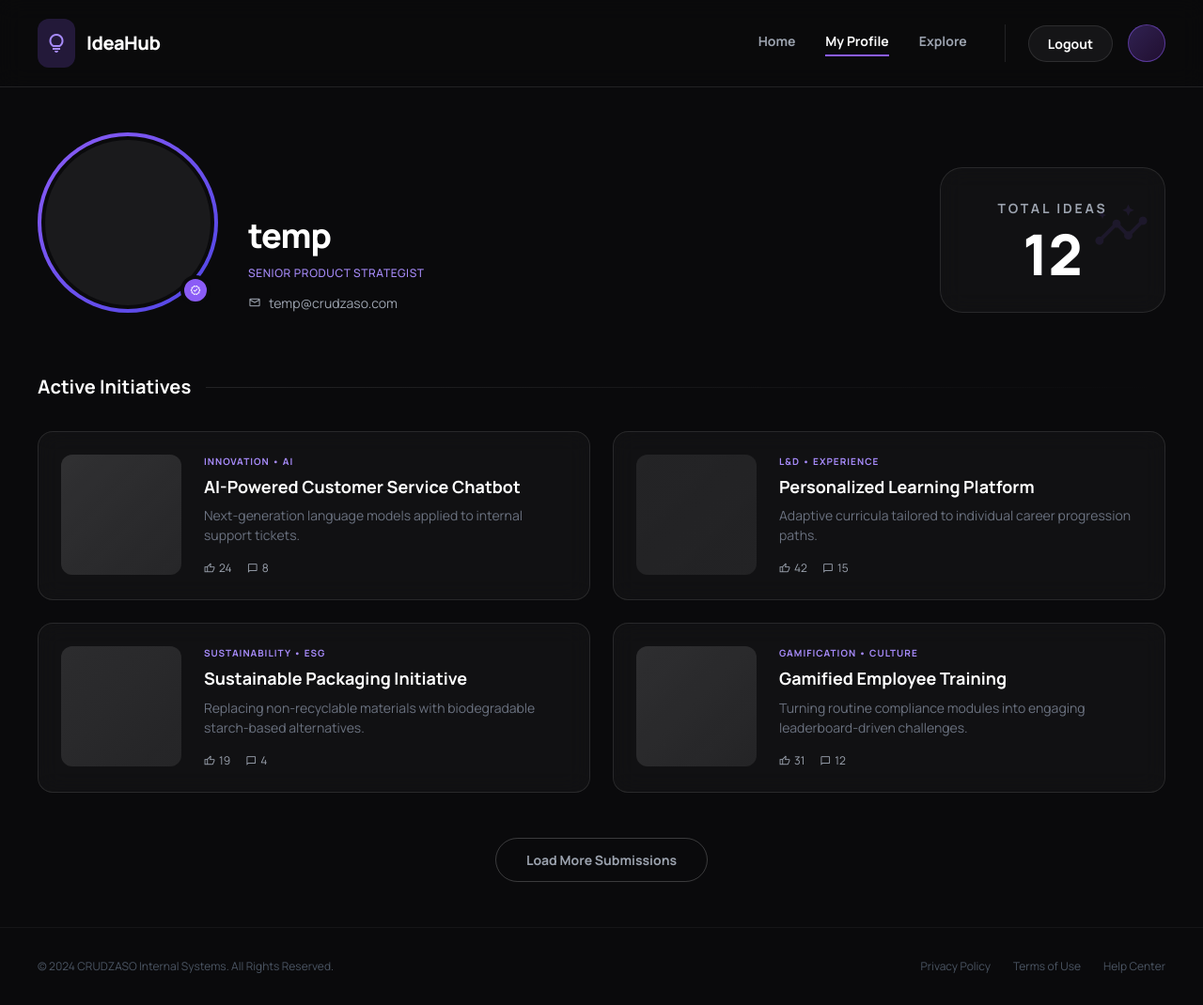
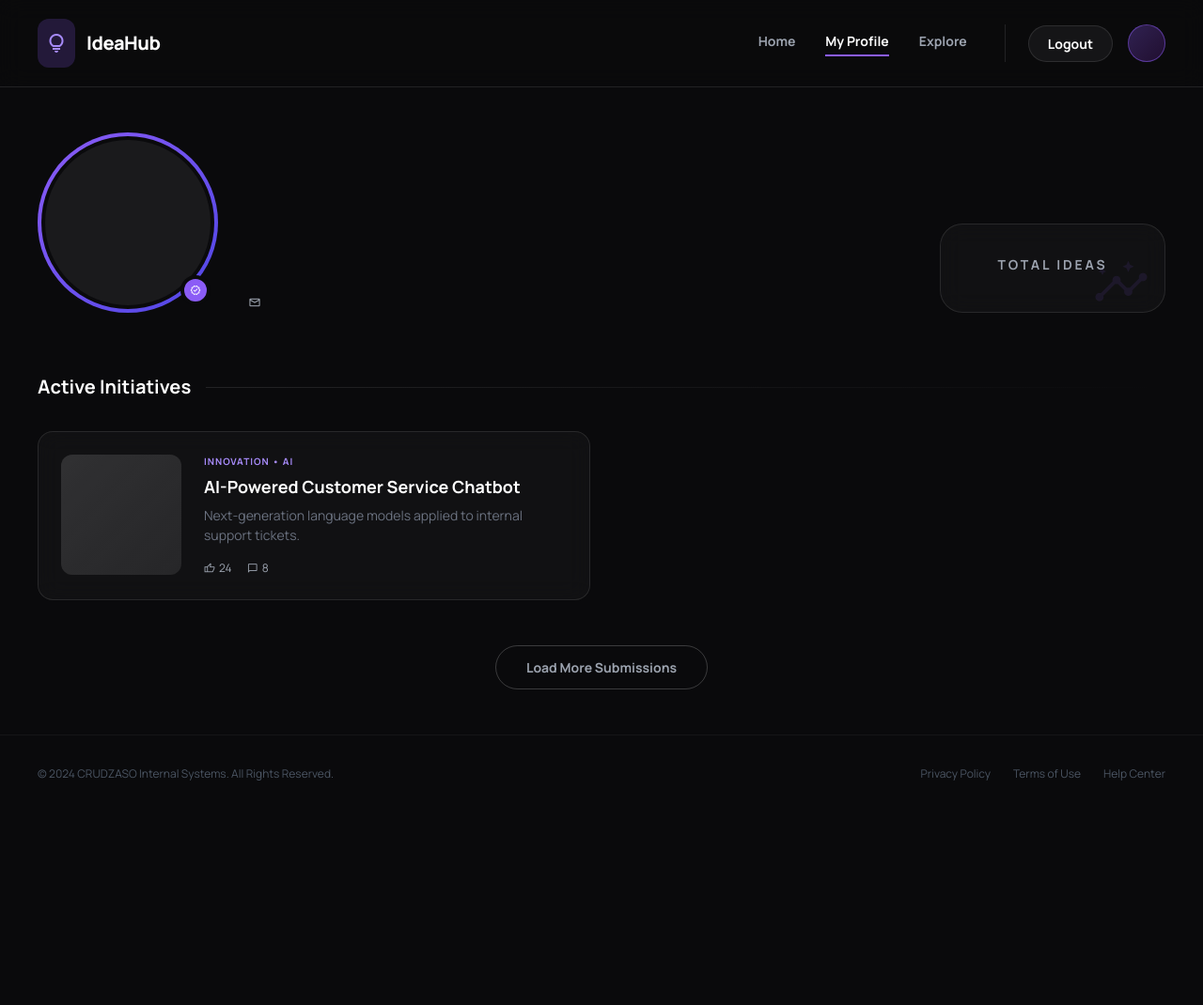
Before and after one commit to Mk1-mid/CRUDZASO-IdeaHub, a plain HTML site: page profile.html in a window 1280 px wide. Shown: the whole page at 94% size. After the commit the page ends 865 px from the top, so only its background shows below. Drawn offline with nearby package versions, Linux system fonts and the light colour scheme.

Commit message:
add : profile js

```diff
--- a/profile.html
+++ b/profile.html
@@ -88,11 +88,11 @@
             <!-- Profile Info -->
             <div class="profile-info">
               <div class="profile-details">
-                <h1 class="profile-name">temp</h1>
-                <p class="profile-role">Senior Product Strategist</p>
+                <h1 class="profile-name"></h1>
+                <p class="profile-role"></p>
                 <div class="profile-contact">
                   <span class="icon-mail">mail</span>
-                  <p class="text-contact">temp@crudzaso.com</p>
+                  <p class="text-contact"></p>
                 </div>
               </div>
             </div>
@@ -103,7 +103,7 @@
                 <span class="icon-stats">insights</span>
               </div>
               <p class="stats-label">Total Ideas</p>
-              <p class="stats-value">12</p>
+              <p class="stats-value"></p>
             </div>
           </div>
 
@@ -139,73 +139,12 @@
               </div>
             </div>
 
-            <!-- Idea Card 2 -->
-            <div class="idea-card">
-              <div class="idea-image idea-image-pink"></div>
-              <div class="idea-content">
-                <span class="idea-category">L&amp;D • Experience</span>
-                <h3 class="idea-title">Personalized Learning Platform</h3>
-                <p class="idea-description">
-                  Adaptive curricula tailored to individual career progression paths.
-                </p>
-                <div class="idea-stats">
-                  <span class="idea-stat">
-                    <span class="icon-stat">thumb_up</span>
-                    42
-                  </span>
-                  <span class="idea-stat">
-                    <span class="icon-stat">chat_bubble</span>
-                    15
-                  </span>
-                </div>
-              </div>
-            </div>
 
-            <!-- Idea Card 3 -->
-            <div class="idea-card">
-              <div class="idea-image idea-image-green"></div>
-              <div class="idea-content">
-                <span class="idea-category">Sustainability • ESG</span>
-                <h3 class="idea-title">Sustainable Packaging Initiative</h3>
-                <p class="idea-description">
-                  Replacing non-recyclable materials with biodegradable starch-based
-                  alternatives.
-                </p>
-                <div class="idea-stats">
-                  <span class="idea-stat">
-                    <span class="icon-stat">thumb_up</span>
-                    19
-                  </span>
-                  <span class="idea-stat">
-                    <span class="icon-stat">chat_bubble</span>
-                    4
-                  </span>
-                </div>
-              </div>
-            </div>
 
-            <!-- Idea Card 4 -->
-            <div class="idea-card">
-              <div class="idea-image idea-image-amber"></div>
-              <div class="idea-content">
-                <span class="idea-category">Gamification • Culture</span>
-                <h3 class="idea-title">Gamified Employee Training</h3>
-                <p class="idea-description">
-                  Turning routine compliance modules into engaging leaderboard-driven
-                  challenges.
-                </p>
-                <div class="idea-stats">
-                  <span class="idea-stat">
-                    <span class="icon-stat">thumb_up</span>
-                    31
-                  </span>
-                  <span class="idea-stat">
-                    <span class="icon-stat">chat_bubble</span>
-                    12
-                  </span>
-                </div>
-              </div>
-            </div>
+
+
+
+
           </div>
 
           <!-- Load More Button -->
```
Also changed, not shown: scripts/profile.js (added, +76 -0 lines).
